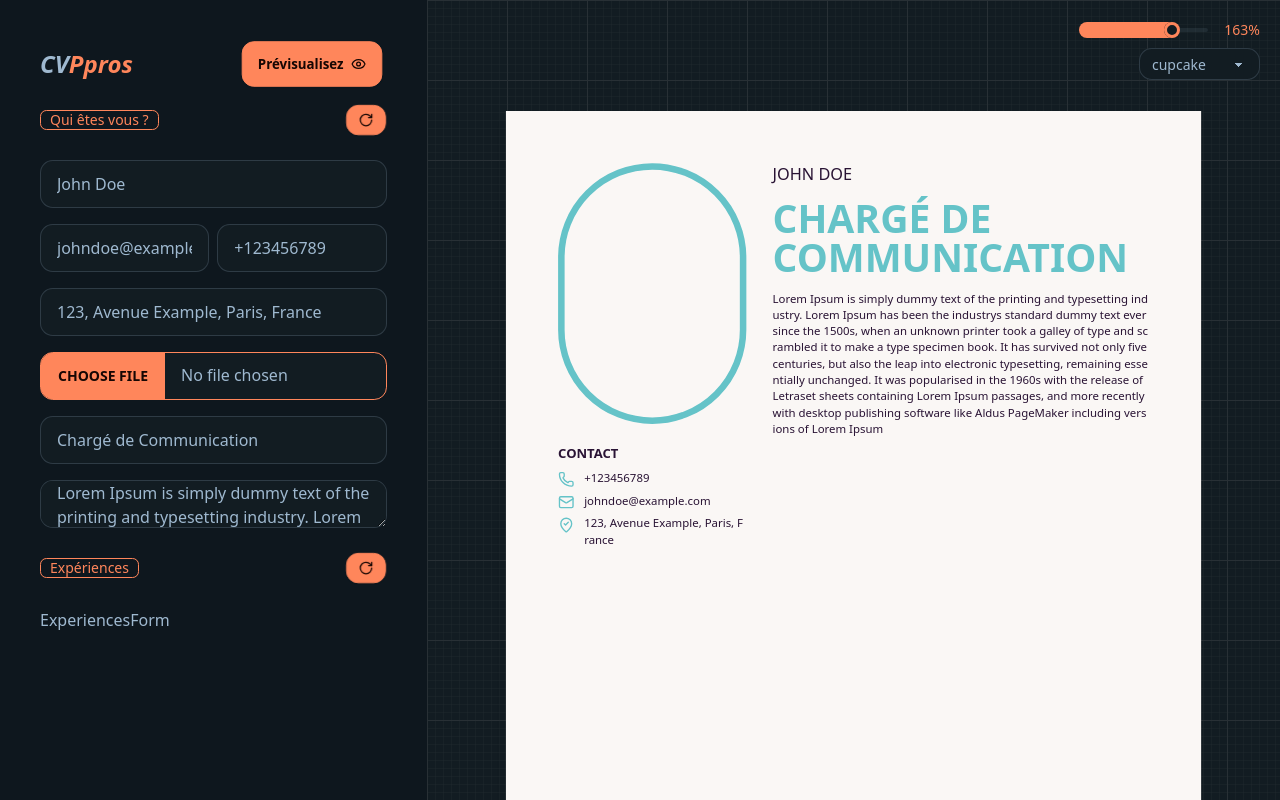
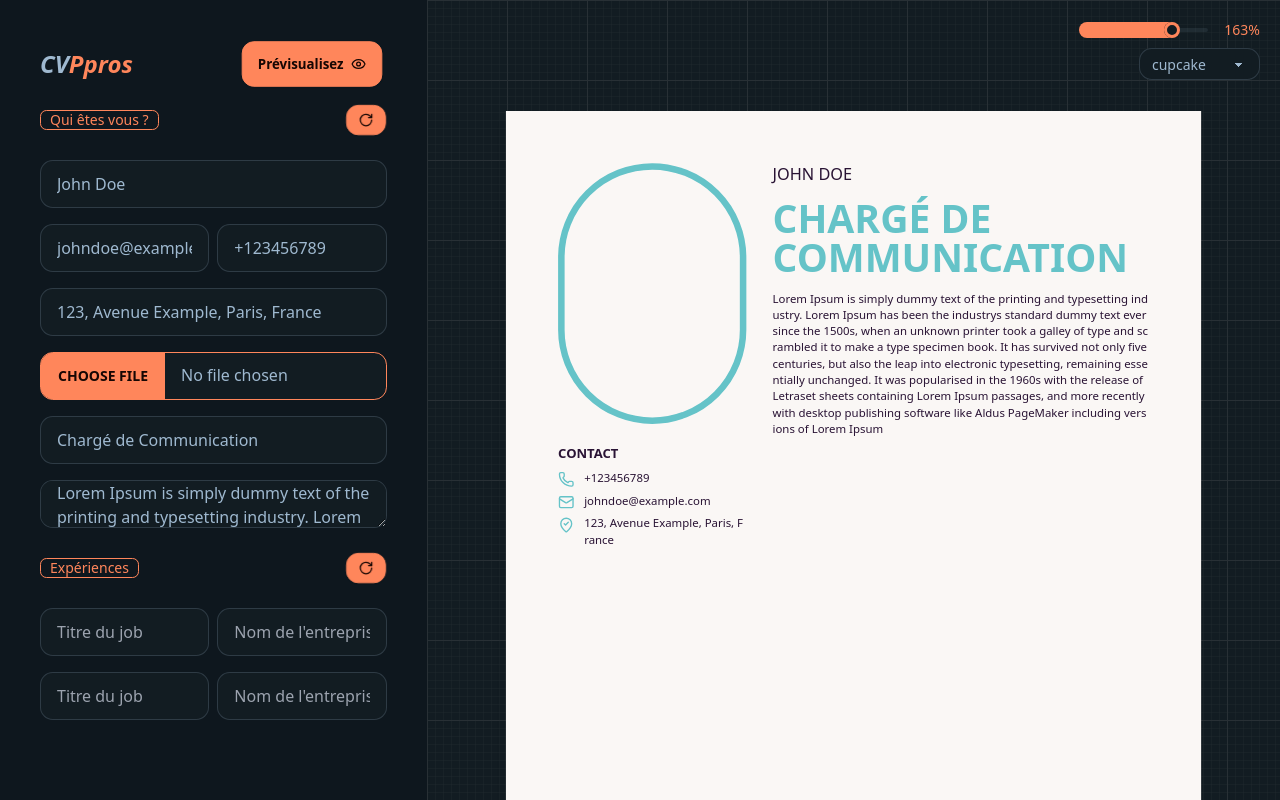
Before and after one commit to noelfoka/cd-pdf-creator, a Next.js app: page / in a window 1280 px wide. Built offline with nearby package versions, Linux system fonts and the light colour scheme.

Commit message:
add many input

```diff
--- a/app/components/ExperiencesForm.tsx
+++ b/app/components/ExperiencesForm.tsx
@@ -1,5 +1,5 @@
-import { Experience } from '@/type';
-import React from 'react'
+import { Experience } from "@/type";
+import React, { useState } from "react";
 
 type Props = {
   experience: Experience[];
@@ -7,9 +7,63 @@ type Props = {
 };
 
 const ExperiencesForm: React.FC<Props> = ({ experience, setExperience }) => {
+  const [newExperience, setNewExperience] = useState<Experience>({
+    jobTitle: "",
+    companyName: "",
+    startDate: "",
+    endDate: "",
+    description: "",
+  });
+
+  const handleNewExperience = (
+    e: React.ChangeEvent<HTMLInputElement | HTMLTextAreaElement>,
+    field: keyof Experience
+  ) => {
+    setNewExperience({ ...newExperience, [field]: e.target.value });
+  };
+
   return (
-    <div>ExperiencesForm</div>
-  )
-}
+    <div className="flex flex-col gap-4">
 
-export default ExperiencesForm
+      <div className="flex justify-between">
+        <input
+          type="text"
+          value={newExperience.jobTitle}
+          onChange={(e) => handleNewExperience(e, "jobTitle")}
+          placeholder="Titre du job"
+          className="input input-bordered w-full"
+        />
+
+        <input
+          type="text"
+          value={newExperience.companyName}
+          onChange={(e) => handleNewExperience(e, "companyName")}
+          placeholder="Nom de l'entreprise"
+          className="input input-bordered w-full ml-2"
+        />
+      </div>
+
+      <div className="flex justify-between">
+        <input
+          type="text"
+          value={newExperience.jobTitle}
+          onFocus={(e) => e.target.type = "Date"}
+          onChange={(e) => handleNewExperience(e, "jobTitle")}
+          placeholder="Titre du job"
+          className="input input-bordered w-full"
+        />
+
+        <input
+          type="text"
+          value={newExperience.companyName}
+          onChange={(e) => handleNewExperience(e, "companyName")}
+          placeholder="Nom de l'entreprise"
+          className="input input-bordered w-full ml-2"
+        />
+      </div>
+
+    </div>
+  );
+};
+
+export default ExperiencesForm;
```
